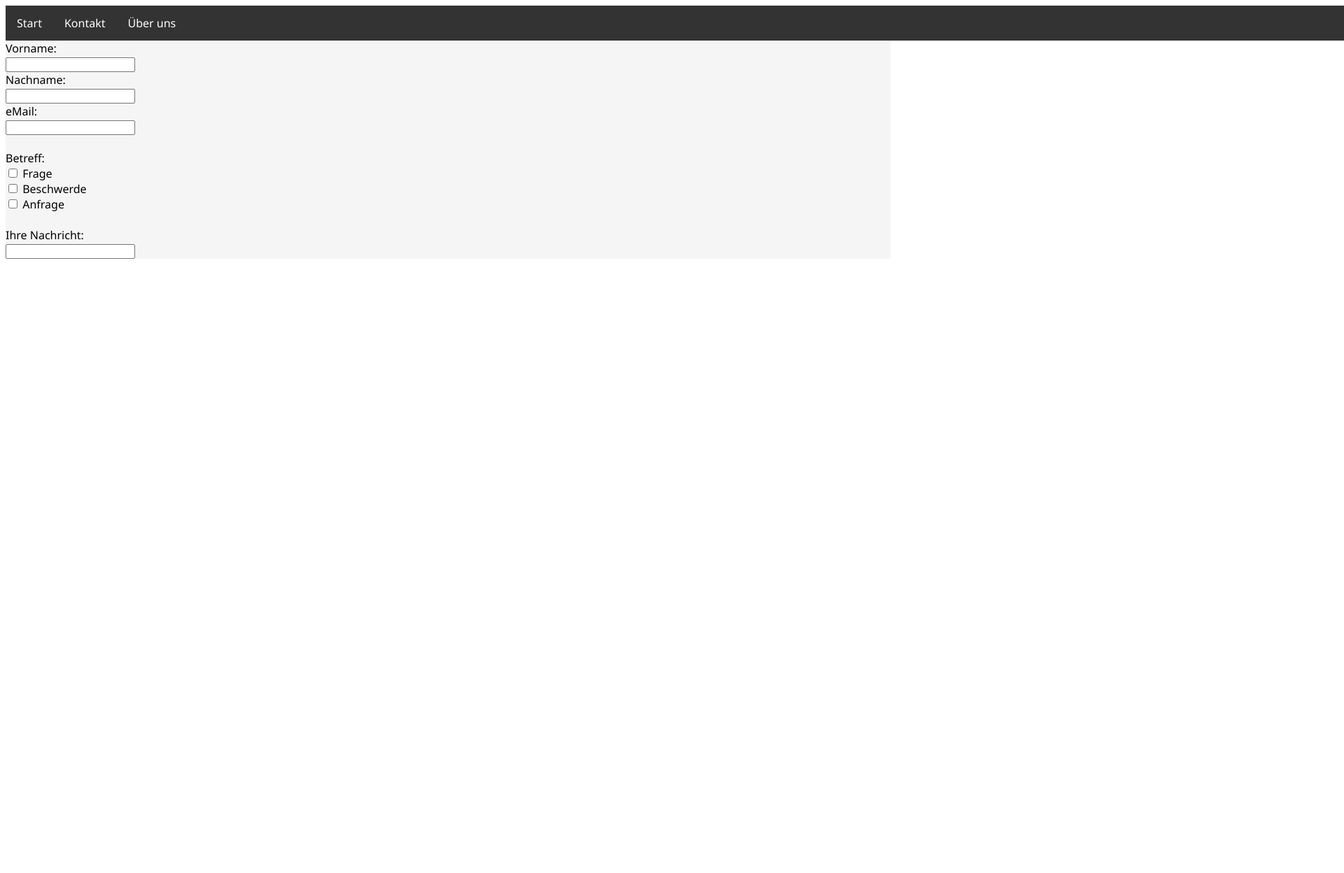
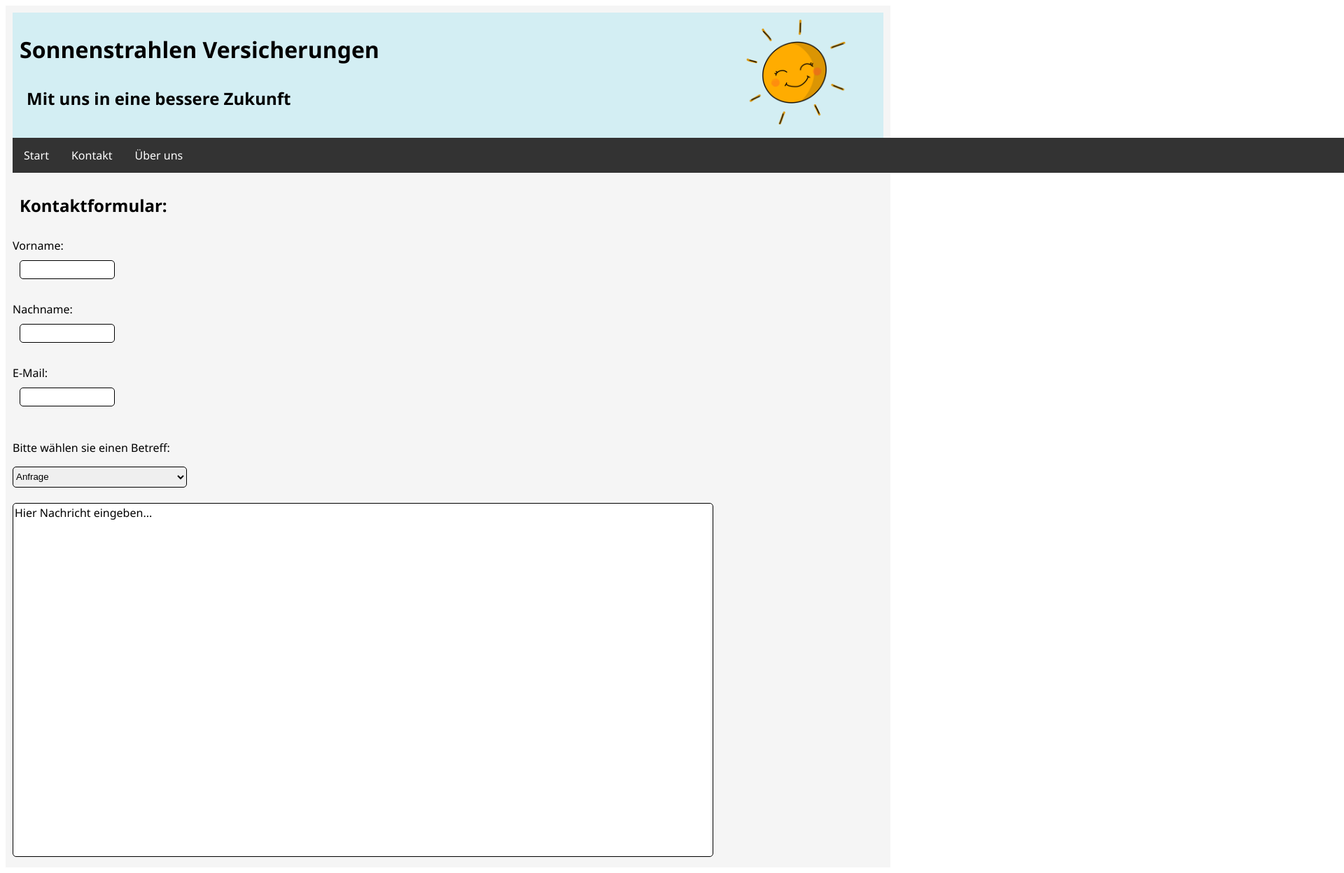
Before and after one commit to marzsteffen/Abgabe-2, a plain HTML site: page Kontakt.html in a window 1280 px wide. Shown: the top 1248 px of the page at 70% size, 1920 px wide, since content can reach past the window. Before the commit the page ends 800 px from the top, so only its background shows below. Drawn offline with Linux system fonts and the light colour scheme.

Commit message:
Bin Müde, hoffe alles geht

```diff
--- a/Kontakt.html
+++ b/Kontakt.html
@@ -2,33 +2,44 @@
 <html>
 
 <head>
+    <title>Kontaktformular-Sonnenstrahlen Versicherungen</title>
     <link href="style.css" rel="stylesheet" type="text/css" />
+</head>
+
+<body>
+    <header>
+        <img src="Sonne.png" alt="Sonne" height="150px" width="auto" id="sun" />
+        <h1>Sonnenstrahlen Versicherungen</h1>
+        <h2>Mit uns in eine bessere Zukunft</h2>
+    </header>
+
     <ul class="navbar">
         <li class="navbarItem"><a href="Krankenzusatzversicherung.html">Start</a></li>
         <li class="navbarItem"><a href="Kontakt.html">Kontakt</a></li>
         <li class="navbarItem"><a href="ÜberUns.html">Über uns</a></li>
     </ul>
-</head>
 
-<body>
-    <form>
-        <label for="vorname"> Vorname:</label> <br>
-        <input type="text" id="vorname" name="vorname"><br>
-        <label for="nachname"> Nachname:</label> <br>
-        <input type="text" id="nachname" name="nachname"><br>
-        <label for="email"> eMail:</label><br>
-        <input type="email" id="email" name="email"><br><br>
+    <div class="Kontaktformular">
+        <h2>Kontaktformular:</h2>
+        <form>
+            <label for="vorname"> Vorname:</label> <br>
+            <input type="text" id="vorname" name="vorname"><br> <br>
+            <label for="nachname"> Nachname:</label> <br>
+            <input type="text" id="nachname" name="nachname"><br><br>
+            <label for="email"> E-Mail:</label><br>
+            <input type="email" id="email" name="email"><br><br>
+            <p>Bitte wählen sie einen Betreff:</p>
+            <select id="Kontaktgrund" name="Kontaktgrund">
+            <option value="Anfrage">Anfrage</option>
+            <option value="Kundenservice">Kundenservice</option>
+            <option value="Beschwerde">Beschwerde</option>
+            <option value="Sonstiges">Sonstiges</option>
 
-        <label for="betreff"> Betreff:</label><br>
-        <input type="checkbox" id="betreff" name="betreff">
-        <label for="betreff"> Frage</label><br>
-        <input type="checkbox" id="betreff" name="betreff">
-        <label for="betreff"> Beschwerde</label><br>
-        <input type="checkbox" id="betreff" name="betreff">
-        <label for="betreff"> Anfrage</label><br><br>
-
-        <label for="nachricht"> Ihre Nachricht:</label><br>
-        <input type="text" id="nachricht" name="nachricht"><br>
+            </select>
+            <br>
+            <br>
+            <textarea>Hier Nachricht eingeben...</textarea>
+    </div>
     </form>
 
 </body>
--- a/style.css
+++ b/style.css
@@ -10,21 +10,18 @@ header {
 
 body {
     background-color: rgb(245, 245, 245);
-}
-
-hr {
-    color: rgba(107, 107, 107, 0.534);
-    border-top: dotted;
-    border-left: none;
-    border-right: none;
-    border-bottom: none;
-    border-width: 10px;
-    border-radius: 5px;
+    padding: 10px;
 }
 
 #sun {
     float: right;
     margin-right: 40px;
+}
+
+.HrStyle1 {
+    border: 0;
+    height: 0;
+    box-shadow: 0 0 10px 1px black;
 }
 
 .navbar {
@@ -58,6 +55,7 @@ aside {
     font-size: 20px;
     text-align: center;
     margin-top: 200px;
+    margin-right: 10%;
     font-family: Verdana, Geneva, Tahoma, sans-serif;
     font-style: italic;
     color: rgb(123, 173, 182);
@@ -72,7 +70,6 @@ aside {
 
 h2 {
     padding: 10px;
-    text-shadow: 1px 1px rgb(104, 172, 189);
 }
 
 h3 {
@@ -158,3 +155,32 @@ h6 {
 
 
 /* Kontakt.html */
+
+input :focus {
+    width: auto;
+}
+
+input {
+    border: 1px solid black;
+    border-radius: 5px;
+    padding: 5px;
+    margin: 10px;
+    width: 10%;
+}
+
+select {
+    border: 1px solid black;
+    width: 20%;
+    height: 30px;
+    border-radius: 5px;
+}
+
+textarea {
+    border: 1px solid black;
+    width: 80%;
+    height: 500px;
+    border-radius: 5px;
+    resize: none;
+    font-family: inherit;
+    font-size: inherit;
+}
```
Also changed, not shown: Krankenversicherung.html (renamed from Krankenzusatzversicherung.html, +2 -2 lines), ÜberUns.html (+19 -10 lines), HrSun.jpg (added), Mail.png, Standort.png, Telefon.png.
